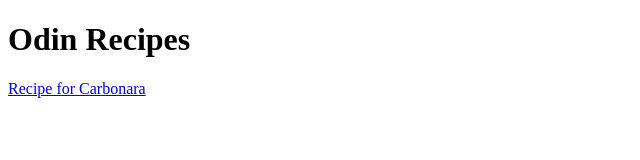
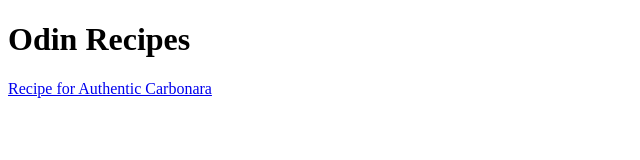
Before and after one commit to VibeChecked/odin-recipes, a plain HTML site: page index.html in a window 1280 px wide. Shown: the full height of the page, 0-640 px from the left. Drawn offline with Linux system fonts and the light colour scheme.

Commit message:
Update index.html
Rename of authentic

```diff
--- a/index.html
+++ b/index.html
@@ -11,7 +11,7 @@
     <h1>
         Odin Recipes
     </h1>
-    <a href="recipes/carbonara.html">Recipe for Carbonara</a>
+    <a href="recipes/carbonara.html">Recipe for Authentic Carbonara</a>
 
 
 </body>
```
